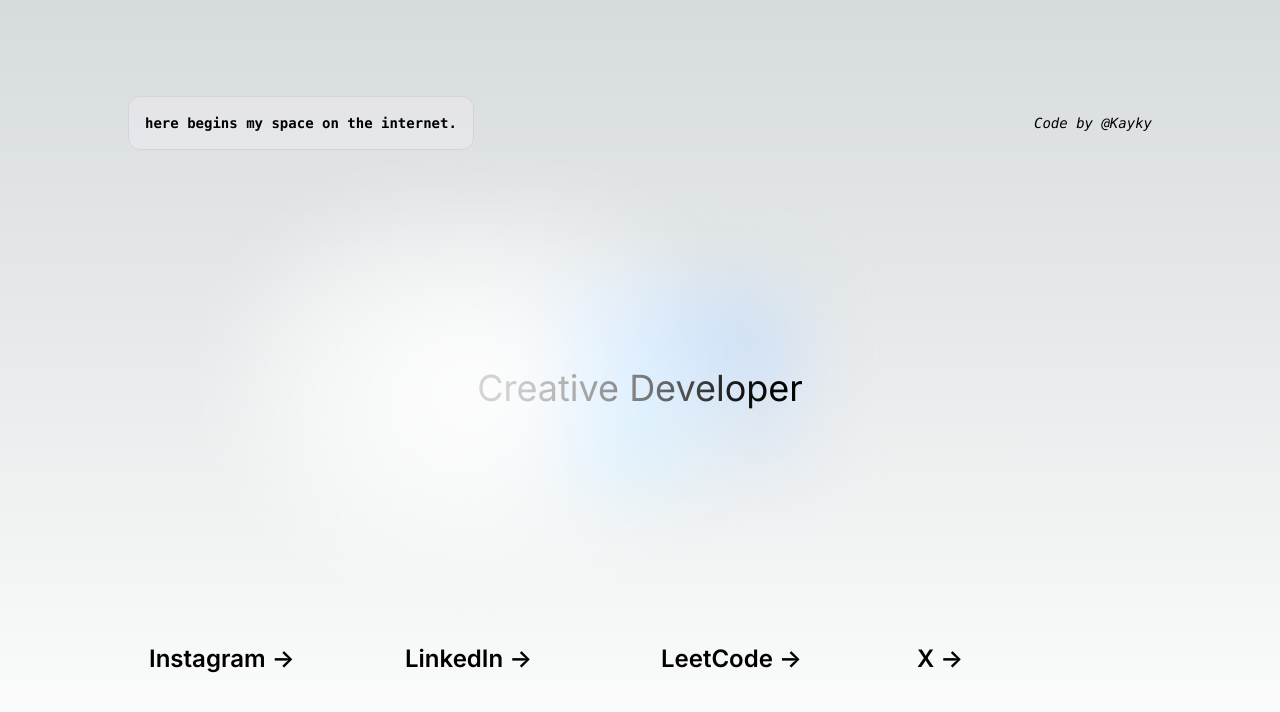
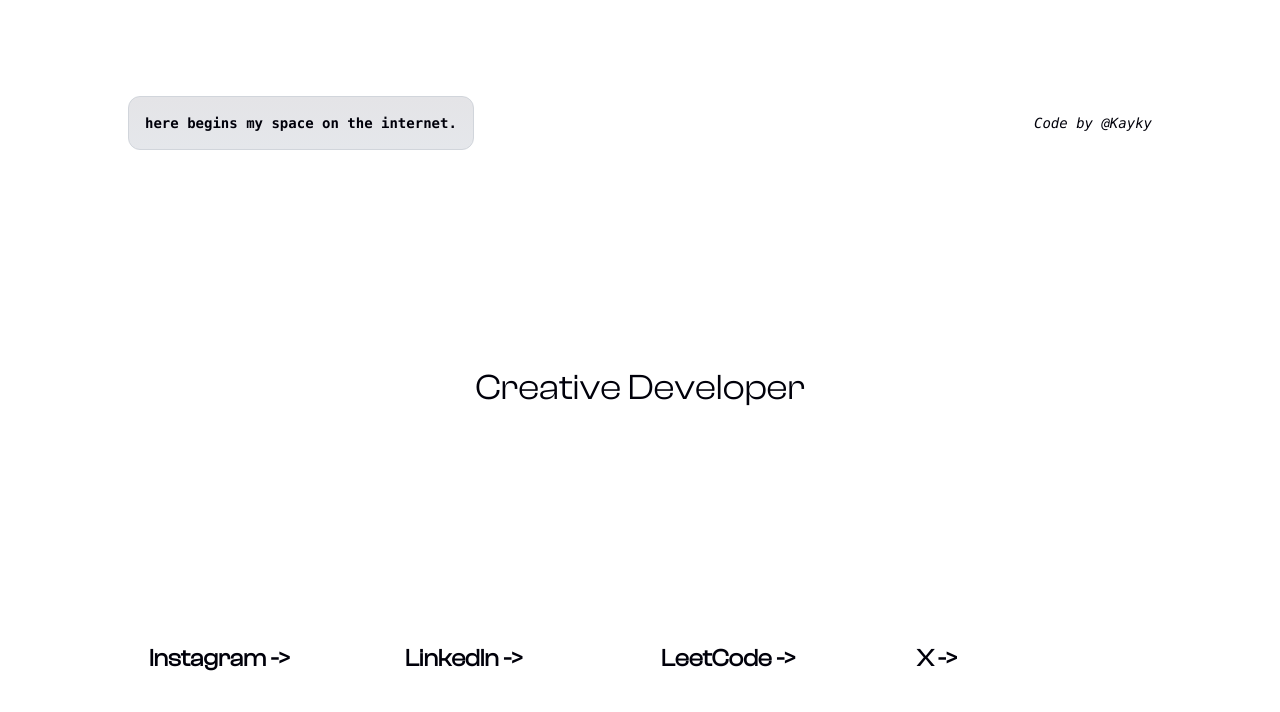
Before and after one commit to mynameiskayky/portfolio, a Next.js app: page / in a window 1280 px wide. Shown: the top 712 px of the page. Built offline with nearby package versions, Linux system fonts and the light colour scheme.

Commit message:
chore: initial project configuration

```diff
--- a/src/app/globals.css
+++ b/src/app/globals.css
@@ -2,26 +2,80 @@
 @tailwind components;
 @tailwind utilities;
 
-:root {
-  --foreground-rgb: 0, 0, 0;
-  --background-start-rgb: 214, 219, 220;
-  --background-end-rgb: 255, 255, 255;
+@layer base {
+  :root {
+    --background: 0 100% 100%;
+    --foreground: 0 0% 3.9%;
+
+    --card: 0 0% 100%;
+    --card-foreground: 0 0% 3.9%;
+
+    --popover: 0 0% 100%;
+    --popover-foreground: 0 0% 3.9%;
+
+    --primary: 0 0% 9%;
+    --primary-foreground: 0 0% 98%;
+
+    --secondary: 0 0% 96.1%;
+    --secondary-foreground: 0 0% 9%;
+
+    --muted: 0 0% 96.1%;
+    --muted-foreground: 0 0% 45.1%;
+
+    --accent: 0 0% 96.1%;
+    --accent-foreground: 0 0% 9%;
+
+    --destructive: 0 84.2% 60.2%;
+    --destructive-foreground: 0 0% 98%;
+
+    --border: 0 0% 89.8%;
+    --input: 0 0% 89.8%;
+    --ring: 0 0% 3.9%;
+
+    --radius: 0.5rem;
+  }
+
+  .dark {
+    --background: 100 0% 3.9%;
+    --foreground: 0 0% 0%;
+
+    --card: 0 0% 3.9%;
+    --card-foreground: 0 0% 98%;
+
+    --popover: 0 0% 3.9%;
+    --popover-foreground: 0 0% 98%;
+
+    --primary: 0 0% 98%;
+    --primary-foreground: 0 0% 9%;
+
+    --secondary: 0 0% 14.9%;
+    --secondary-foreground: 0 0% 98%;
+
+    --muted: 0 0% 14.9%;
+    --muted-foreground: 0 0% 63.9%;
+
+    --accent: 0 0% 14.9%;
+    --accent-foreground: 0 0% 98%;
+
+    --destructive: 0 62.8% 30.6%;
+    --destructive-foreground: 0 0% 98%;
+
+    --border: 0 0% 14.9%;
+    --input: 0 0% 14.9%;
+    --ring: 0 0% 83.1%;
+  }
 }
 
-@media (prefers-color-scheme: dark) {
-  :root {
-    --foreground-rgb: 255, 255, 255;
-    --background-start-rgb: 0, 0, 0;
-    --background-end-rgb: 0, 0, 0;
+@layer base {
+  * {
+    @apply border-border;
+  }
+  body {
+    @apply bg-background text-foreground;
   }
 }
 
 body {
-  color: rgb(var(--foreground-rgb));
-  background: linear-gradient(
-      to bottom,
-      transparent,
-      rgb(var(--background-end-rgb))
-    )
-    rgb(var(--background-start-rgb));
+  color: rgb(var(--foreground));
+  background: var(--background);
 }
--- a/src/app/layout.tsx
+++ b/src/app/layout.tsx
@@ -1,8 +1,8 @@
 import type { Metadata } from "next";
-import { Inter } from "next/font/google";
+import ClashDisplay from "next/font/local";
 import "./globals.css";
 
-const inter = Inter({ subsets: ["latin"] });
+const font = ClashDisplay({ src: "../fonts/ClashDisplay-Regular.woff2" });
 
 export const metadata: Metadata = {
   title: "portfolio",
@@ -16,7 +16,7 @@
 }) {
   return (
     <html lang="en">
-      <body className={inter.className}>{children}</body>
+      <body className={font.className}>{children}</body>
     </html>
   );
 }
--- /dev/null
+++ b/src/lib/utils.ts
@@ -0,0 +1,6 @@
+import { type ClassValue, clsx } from "clsx"
+import { twMerge } from "tailwind-merge"
+
+export function cn(...inputs: ClassValue[]) {
+  return twMerge(clsx(inputs))
+}
--- /dev/null
+++ b/tailwind.config.js
@@ -0,0 +1,77 @@
+/** @type {import('tailwindcss').Config} */
+module.exports = {
+  darkMode: ["class"],
+  content: [
+    './pages/**/*.{ts,tsx}',
+    './components/**/*.{ts,tsx}',
+    './app/**/*.{ts,tsx}',
+    './src/**/*.{ts,tsx}',
+  ],
+  prefix: "",
+  theme: {
+    container: {
+      center: true,
+      padding: "2rem",
+      screens: {
+        "2xl": "1400px",
+      },
+    },
+    extend: {
+      colors: {
+        border: "hsl(var(--border))",
+        input: "hsl(var(--input))",
+        ring: "hsl(var(--ring))",
+        background: "hsl(var(--background))",
+        foreground: "hsl(var(--foreground))",
+        primary: {
+          DEFAULT: "hsl(var(--primary))",
+          foreground: "hsl(var(--primary-foreground))",
+        },
+        secondary: {
+          DEFAULT: "hsl(var(--secondary))",
+          foreground: "hsl(var(--secondary-foreground))",
+        },
+        destructive: {
+          DEFAULT: "hsl(var(--destructive))",
+          foreground: "hsl(var(--destructive-foreground))",
+        },
+        muted: {
+          DEFAULT: "hsl(var(--muted))",
+          foreground: "hsl(var(--muted-foreground))",
+        },
+        accent: {
+          DEFAULT: "hsl(var(--accent))",
+          foreground: "hsl(var(--accent-foreground))",
+        },
+        popover: {
+          DEFAULT: "hsl(var(--popover))",
+          foreground: "hsl(var(--popover-foreground))",
+        },
+        card: {
+          DEFAULT: "hsl(var(--card))",
+          foreground: "hsl(var(--card-foreground))",
+        },
+      },
+      borderRadius: {
+        lg: "var(--radius)",
+        md: "calc(var(--radius) - 2px)",
+        sm: "calc(var(--radius) - 4px)",
+      },
+      keyframes: {
+        "accordion-down": {
+          from: { height: "0" },
+          to: { height: "var(--radix-accordion-content-height)" },
+        },
+        "accordion-up": {
+          from: { height: "var(--radix-accordion-content-height)" },
+          to: { height: "0" },
+        },
+      },
+      animation: {
+        "accordion-down": "accordion-down 0.2s ease-out",
+        "accordion-up": "accordion-up 0.2s ease-out",
+      },
+    },
+  },
+  plugins: [require("tailwindcss-animate")],
+}
```
Also changed, not shown: package.json (+9 -4 lines), components.json (added), src/fonts/ClashDisplay-Regular.woff2 (added), 1 other file (tests, documents, lock files or other folders).
